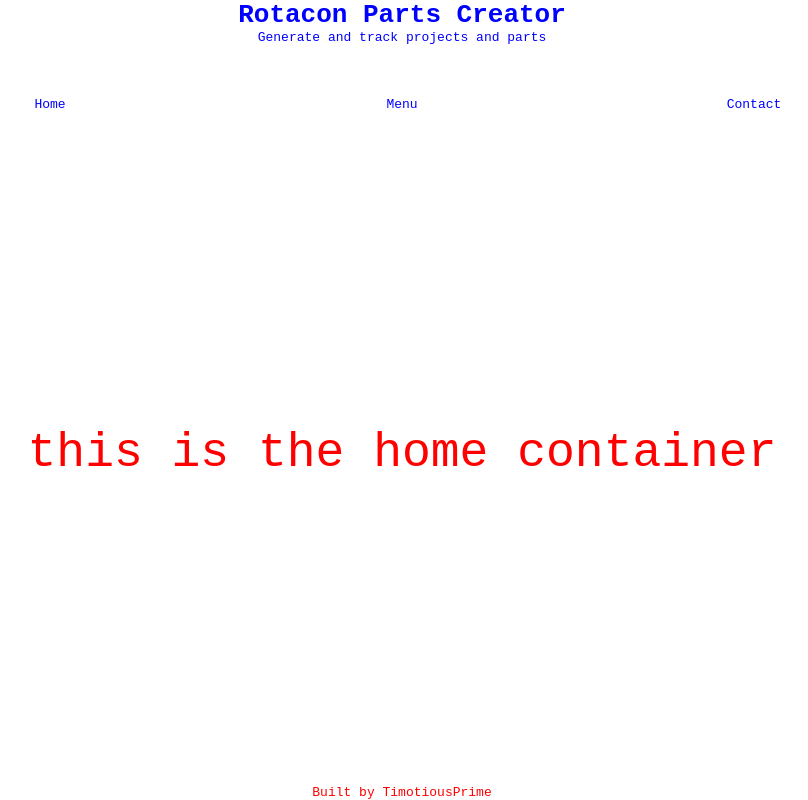
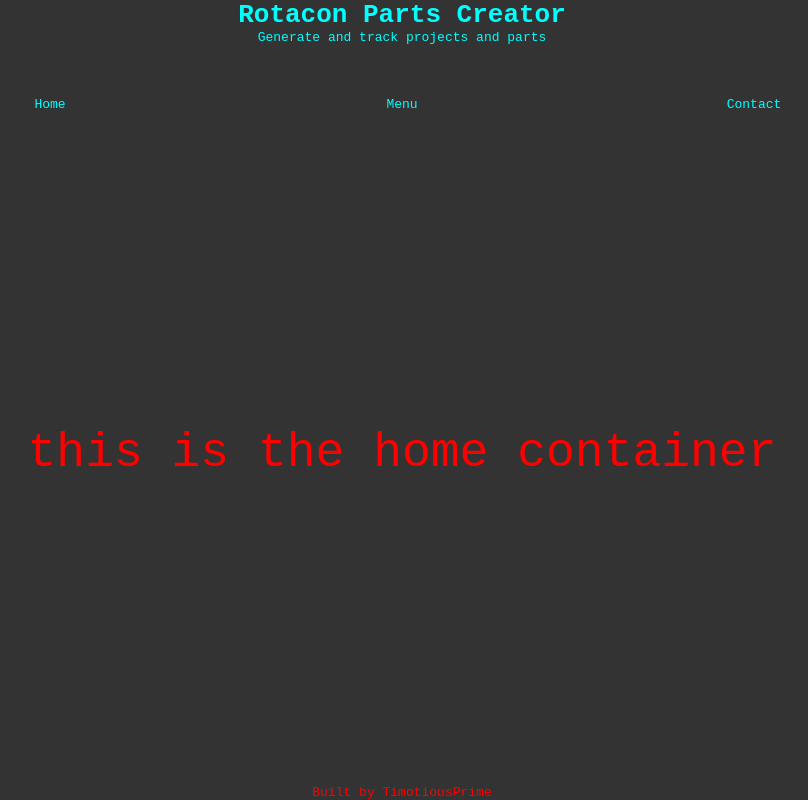
Before and after one commit to timotiousPrime/RestaurantProj, a website built with webpack: page dist/index.html in a window 1280 px wide. Shown: the whole page, without its empty margins (238-1046 px from the left). Built offline with nearby package versions, Linux system fonts and the light colour scheme.

Commit message:
background styling

```diff
--- a/src/style.css
+++ b/src/style.css
@@ -5,6 +5,7 @@
 }
 
 #content {
+    background: #333;
     color: red;
     width: 100vw;
     height: 100vh;
@@ -19,7 +20,7 @@ header {
     display: flex;
     flex-direction: column;
     justify-content: space-between;
-    color: blue;
+    color: cyan;
     width: 100vw;
     height: 15vh;
 }
@@ -51,7 +52,7 @@ nav > ul > li {
     height: 100%;
 }
 
-/* Menu Styling */
+/* Page General Styling */
 
 #home-container, #menu-container, #contact-container{
     font-size: 3rem;
```
